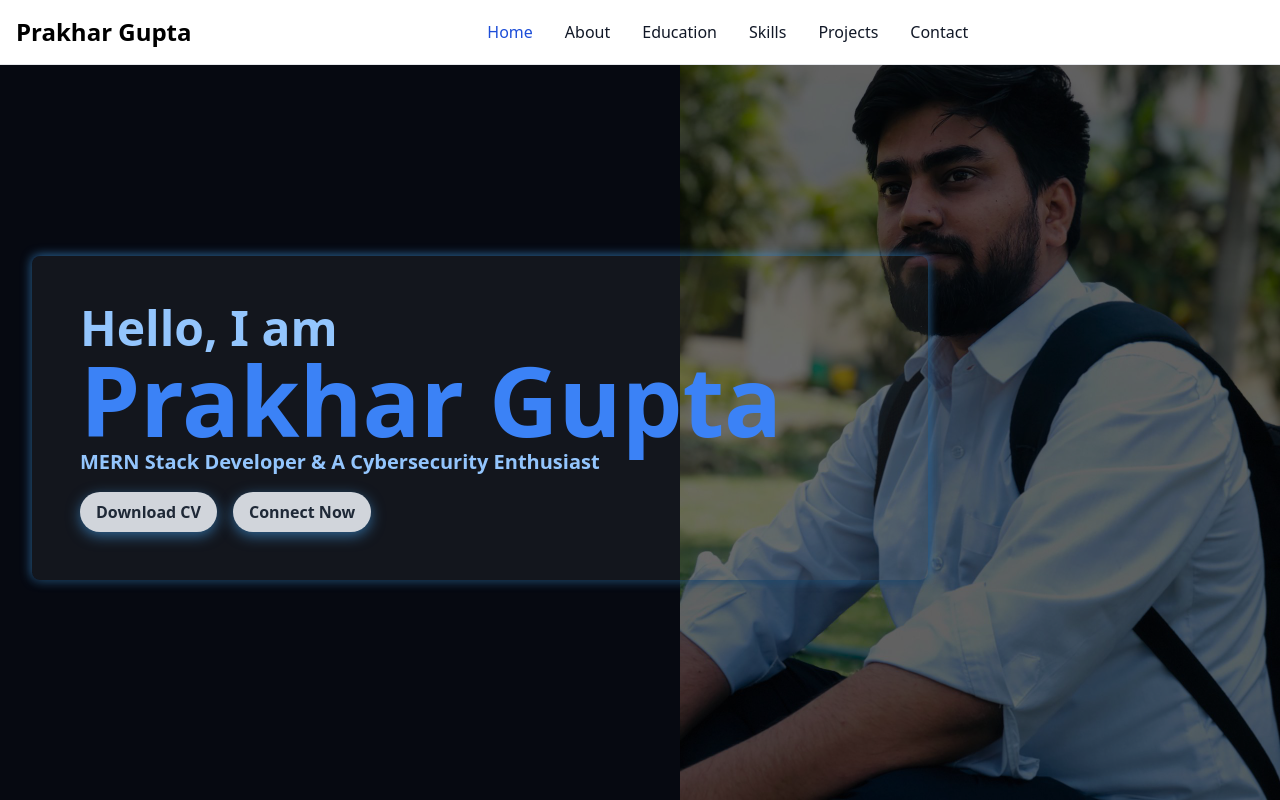
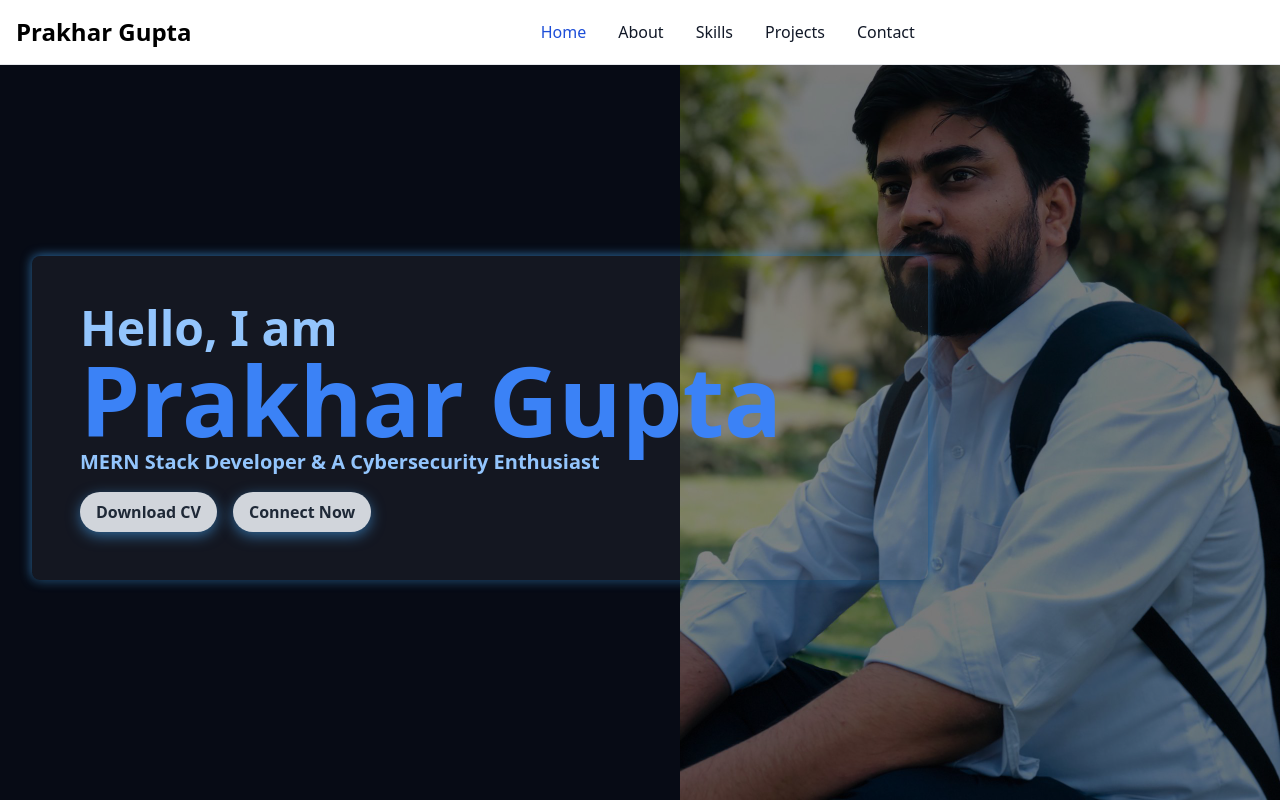
Before and after one commit to iamprakhar27/MyPortfolio, a React (Create React App) app in the folder portfolio/: page / in a window 1280 px wide. Shown: the top 800 px of the page. Built offline with nearby package versions, Linux system fonts and the light colour scheme.

Commit message:
Updated header, contact,skills,projects,mainpage components and installed react-scroll

```diff
--- a/portfolio/package.json
+++ b/portfolio/package.json
@@ -13,6 +13,7 @@
     "react-dom": "^18.3.1",
     "react-router-dom": "^6.23.1",
     "react-scripts": "5.0.1",
+    "react-scroll": "^1.9.0",
     "react-tilt": "^1.0.2",
     "web-vitals": "^2.1.4"
   },
--- a/portfolio/src/components/About.jsx
+++ b/portfolio/src/components/About.jsx
@@ -1,7 +1,7 @@
 function About() {
     return (
         <>
-        <div className="relative h-screen w-full flex flex-col md:flex-row items-start justify-start bg-gray-800 p-8 bg-contain bg-left bg-no-repeat" style={{ backgroundImage: "url('/images/img3.jpg')" }}>
+        <div name='about' className="relative h-screen w-full flex flex-col md:flex-row items-start justify-start bg-gray-800 p-8 bg-contain bg-left bg-no-repeat" style={{ backgroundImage: "url('/images/img3.jpg')" }}>
                 <div className="absolute inset-0 bg-black opacity-80"></div>
                 <div className="relative container mx-auto mt-15 mb-4 md:mt-56 md:mb-0 z-10">
                     <div className="grid grid-cols-1 md:grid-cols-12 gap-6">
--- a/portfolio/src/components/Contact.jsx
+++ b/portfolio/src/components/Contact.jsx
@@ -25,14 +25,14 @@ function Contact() {
     }
     return (
         <>
-            <div className="relative h-screen w-full flex flex-col md:flex-row items-start justify-start bg-gray-800 p-8 bg-contain bg-right bg-no-repeat" style={{ backgroundImage: "url('/images/img6.jpg')" }}>
+            <div name="contact" className="relative h-screen w-full flex flex-col md:flex-row items-start justify-start bg-gray-800 p-8 bg-contain bg-right bg-no-repeat" style={{ backgroundImage: "url('/images/img6.jpg')" }}>
                 <div className="absolute inset-0 bg-black opacity-80"></div>
                 <div className="relative container mx-auto mt-5 mb-4 md:mt-10 md:mb-0 z-10">
 
                     <h1 className="text-4xl md:text-5xl font-bold text-blue-500 text-center underline decoration-2 underline-offset-8 pb-2">
                         Contact Now
                     </h1>
-                    <form onSubmit={handleform} className="mt-12 space-y-6 max-w-lg mx-auto bg-white bg-opacity-10 p-8 rounded-lg shadow-lg">
+                    <form onSubmit={handleform} className="mt-12 space-y-6 max-w-lg mx-auto bg-white bg-opacity-5 p-8 rounded-lg shadow-lg">
                         <div>
                             <label htmlFor="name" className="block text-sm font-medium text-white font-semibold">Name</label>
                             <input type="text" id="name" name="name" onChange={handlechange} required className="mt-1 block w-full px-3 py-2 border border-gray-300 rounded-md shadow-sm focus:outline-none focus:ring-blue-500 focus:border-blue-500 sm:text-sm transition-shadow duration-300 ease-in-out hover:scale-105 hover:shadow-custom-light-blue" />
@@ -47,7 +47,7 @@ function Contact() {
                         </div>
                         <div>
                             <button type="submit" className="w-full inline-flex justify-center py-2 px-4 border border-transparent text-sm font-semibold rounded-md text-white bg-blue-600 hover:bg-blue-700 focus:outline-none focus:ring-2 focus:ring-offset-2 focus:ring-blue-500 shadow-custom-blue transform transition-transform hover:scale-105">
-                                Send Message
+                                Contact me
                             </button>
                         </div>
                     </form>
--- a/portfolio/src/components/Header.jsx
+++ b/portfolio/src/components/Header.jsx
@@ -1,4 +1,5 @@
 import { NavLink } from "react-router-dom";
+import { Link } from "react-scroll";
 
 function Header() {
   return (
@@ -53,53 +54,56 @@ function Header() {
           >
             <ul className="flex flex-col p-4 md:p-0 mt-4 font-medium border border-gray-100 rounded-lg bg-gray-50 md:space-x-8 md:flex-row md:mt-0 md:border-0 md:bg-white dark:bg-gray-800 md:dark:bg-gray-900 dark:border-gray-700">
               <li>
-                <NavLink
-                  to="/"
-                  className="block py-2 px-3 text-white bg-blue-700 rounded md:bg-transparent md:text-blue-700 md:p-0 md:dark:text-blue-500"
+                <Link
+                  to="home"
+                  duration={500}
+                  smooth={true}
+                  className="cursor-pointer block py-2 px-3 text-white bg-blue-700 rounded md:bg-transparent md:text-blue-700 md:p-0 md:dark:text-blue-500"
                   aria-current="page"
                 >
                   Home
-                </NavLink>
+                </Link>
               </li>
               <li>
-                <NavLink
-                  to="/about"
-                  className="block py-2 px-3 text-gray-900 rounded hover:bg-gray-100 md:hover:bg-transparent md:hover:text-blue-700 md:p-0 md:dark:hover:text-blue-500 dark:text-white dark:hover:bg-gray-700 dark:hover:text-white md:dark:hover:bg-transparent dark:border-gray-700"
+                <Link
+                  smooth={true}
+                  duration={500}
+                  to="about"
+                  className="cursor-pointer block py-2 px-3 text-gray-900 rounded hover:bg-gray-100 md:hover:bg-transparent md:hover:text-blue-700 md:p-0 md:dark:hover:text-blue-500 dark:text-white dark:hover:bg-gray-700 dark:hover:text-white md:dark:hover:bg-transparent dark:border-gray-700"
                 >
                   About
-                </NavLink>
+                </Link>
+              </li>
+
+              <li>
+                <Link
+                  smooth={true}
+                  duration={500}
+                  to="skills"
+                  className="cursor-pointer block py-2 px-3 text-gray-900 rounded hover:bg-gray-100 md:hover:bg-transparent md:hover:text-blue-700 md:p-0 md:dark:hover:text-blue-500 dark:text-white dark:hover:bg-gray-700 dark:hover:text-white md:dark:hover:bg-transparent dark:border-gray-700"
+                >
+                  Skills
+                </Link>
               </li>
               <li>
-                <NavLink
-                  to="/services"
-                  className="block py-2 px-3 text-gray-900 rounded hover:bg-gray-100 md:hover:bg-transparent md:hover:text-blue-700 md:p-0 md:dark:hover:text-blue-500 dark:text-white dark:hover:bg-gray-700 dark:hover:text-white md:dark:hover:bg-transparent dark:border-gray-700"
+                <Link
+                  smooth={true}
+                  duration={500}
+                  to="projects"
+                  className="cursor-pointer block py-2 px-3 text-gray-900 rounded hover:bg-gray-100 md:hover:bg-transparent md:hover:text-blue-700 md:p-0 md:dark:hover:text-blue-500 dark:text-white dark:hover:bg-gray-700 dark:hover:text-white md:dark:hover:bg-transparent dark:border-gray-700"
                 >
-                  Education
-                </NavLink>
+                  Projects
+                </Link>
               </li>
               <li>
-                <NavLink
-                  to="/contact"
-                  className="block py-2 px-3 text-gray-900 rounded hover:bg-gray-100 md:hover:bg-transparent md:hover:text-blue-700 md:p-0 md:dark:hover:text-blue-500 dark:text-white dark:hover:bg-gray-700 dark:hover:text-white md:dark:hover:bg-transparent dark:border-gray-700"
-                >
-                  Skills
-                </NavLink>
-              </li>
-              <li>
-                <NavLink
-                  to="/contact"
-                  className="block py-2 px-3 text-gray-900 rounded hover:bg-gray-100 md:hover:bg-transparent md:hover:text-blue-700 md:p-0 md:dark:hover:text-blue-500 dark:text-white dark:hover:bg-gray-700 dark:hover:text-white md:dark:hover:bg-transparent dark:border-gray-700"
-                >
-                  Projects
-                </NavLink>
-              </li>
-              <li>
-                <NavLink
-                  to="/contact"
-                  className="block py-2 px-3 text-gray-900 rounded hover:bg-gray-100 md:hover:bg-transparent md:hover:text-blue-700 md:p-0 md:dark:hover:text-blue-500 dark:text-white dark:hover:bg-gray-700 dark:hover:text-white md:dark:hover:bg-transparent dark:border-gray-700"
+                <Link
+                  smooth={true}
+                  duration={500}
+                  to="contact"
+                  className="cursor-pointer block py-2 px-3 text-gray-900 rounded hover:bg-gray-100 md:hover:bg-transparent md:hover:text-blue-700 md:p-0 md:dark:hover:text-blue-500 dark:text-white dark:hover:bg-gray-700 dark:hover:text-white md:dark:hover:bg-transparent dark:border-gray-700"
                 >
                   Contact
-                </NavLink>
+                </Link>
               </li>
 
             </ul>
--- a/portfolio/src/components/MainPage.jsx
+++ b/portfolio/src/components/MainPage.jsx
@@ -15,8 +15,8 @@ function MainPage() {
     return (
         <>
             {/* hero section starts here */}
-            <div className="relative h-screen w-full flex flex-col md:flex-row items-start justify-start bg-slate-900 p-8 bg-contain bg-right bg-no-repeat" style={{ backgroundImage: "url('/images/img1.jpg')" }}>
-                <div className="absolute inset-0 bg-black opacity-60"></div>
+            <div name="home" className="relative h-screen w-full flex flex-col md:flex-row items-start justify-start bg-slate-900 p-8 bg-contain bg-right bg-no-repeat" style={{ backgroundImage: "url('/images/img1.jpg')" }}>
+                <div className="absolute inset-0 bg-black opacity-50"></div>
                 <div className="relative container mx-auto mt-15 mb-4 md:mt-56 md:mb-0 z-10">
                     <div className="relative w-full max-w-4xl p-12 bg-white bg-opacity-5 shadow-lg rounded-lg" style={{ boxShadow: "0 5px 7px rgba(0, 0, 0, 0.2), 0 2px 4px rgba(0, 0, 0, 0.16), 0 0 11px rgba(66, 153, 225, 0.8)" }}>
                         <h1 className="text-4xl md:text-5xl font-bold text-blue-300">
--- a/portfolio/src/components/Projects.jsx
+++ b/portfolio/src/components/Projects.jsx
@@ -3,7 +3,7 @@ import { NavLink } from "react-router-dom"
 function Projects() {
     return (
         <>
-            <div className="relative h-screen w-full flex flex-col md:flex-row items-start justify-start bg-gray-800 p-8 bg-contain bg-right bg-no-repeat" style={{ backgroundImage: "url('/images/img6.jpg')" }}>
+            <div name="projects" className="relative h-screen w-full flex flex-col md:flex-row items-start justify-start bg-gray-800 p-8 bg-contain bg-left bg-no-repeat" style={{ backgroundImage: "url('/images/img6.jpg')" }}>
                 <div className="absolute inset-0 bg-black opacity-80"></div>
                 <div className="relative container mx-auto mt-5 mb-4 md:mt-10 md:mb-0 z-10">
                     <h1 className="text-4xl md:text-5xl font-bold text-blue-500 underline decoration-2 underline-offset-8 pb-2">
@@ -20,7 +20,7 @@ function Projects() {
                                     <h5 className="mb-2 text-2xl font-bold tracking-tight text-gray-900 dark:text-white">Portfolio</h5>
                                 </NavLink>
                                 <p className="mb-3 font-normal text-gray-700 dark:text-gray-400">Brief description of the project highlighting key features and technologies used.</p>
-                                <NavLink to="#" className="inline-flex items-center py-2 px-3 text-sm font-medium text-center text-white bg-blue-700 rounded-lg hover:bg-blue-800 focus:ring-4 focus:outline-none focus:ring-blue-300 dark:bg-blue-600 dark:hover:bg-blue-700 dark:focus:ring-blue-800 z-30">
+                                <NavLink to="https://github.com/iamprakhar27/MyPortfolio/" className="inline-flex items-center py-2 px-3 text-sm font-medium text-center text-white bg-blue-700 rounded-lg hover:bg-blue-800 focus:ring-4 focus:outline-none focus:ring-blue-300 dark:bg-blue-600 dark:hover:bg-blue-700 dark:focus:ring-blue-800 z-30">
                                     Learn More
                                     <svg className="w-4 h-4 ml-2" fill="none" stroke="currentColor" viewBox="0 0 24 24" xmlns="http://www.w3.org/2000/svg"><path strokeLinecap="round" strokeLinejoin="round" strokeWidth="2" d="M17 8l4 4m0 0l-4 4m4-4H3"></path></svg>
                                 </NavLink>
--- a/portfolio/src/components/Skills.jsx
+++ b/portfolio/src/components/Skills.jsx
@@ -2,7 +2,7 @@
 function Skills() {
   return (
     <>
-      <div className="relative min-h-screen w-full flex flex-col items-center justify-start bg-gray-800 p-8 bg-contain bg-right bg-no-repeat" style={{ backgroundImage: "url('/images/img4.jpg')" }}>
+      <div name="skills" className="relative min-h-screen w-full flex flex-col items-center justify-start bg-gray-800 p-8 bg-contain bg-right bg-no-repeat" style={{ backgroundImage: "url('/images/img4.jpg')" }}>
         <div className="absolute inset-0 bg-black opacity-80"></div>
         <div className="relative container mx-auto mt-5 z-10 text-left">
           <h1 className="text-4xl md:text-5xl font-bold text-blue-500 underline decoration-2 underline-offset-8 pb-2">
```
Also changed, not shown: 1 other file (tests, documents, lock files or other folders).
